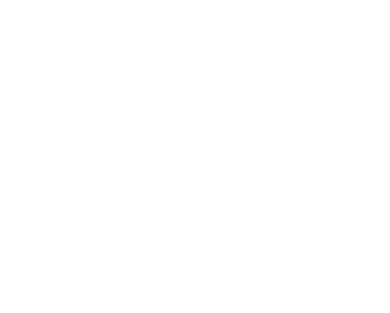
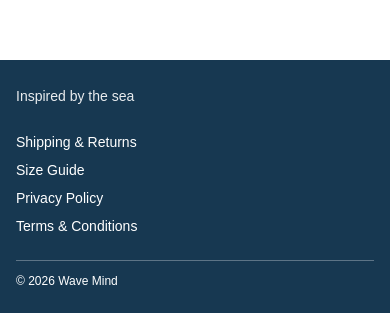
Before and after one commit to kristyna-jiravova/wave-mind, a Next.js app: page / in a window 390 px wide. Shown: the part 1928-2241 px from the top of the page. Before the commit the page ends 1988 px from the top, so only its background shows below. Built offline with nearby package versions, Linux system fonts and the light colour scheme.

Commit message:
Create responsive footer (#31)
* Create responsive footer

* Removed commented-out Instagram icon

---------

Co-authored-by: Tynaji29 <kristyna.jiravova@sezbam.cz>

```diff
--- a/i18n/local/en.json
+++ b/i18n/local/en.json
@@ -25,5 +25,13 @@
   },
   "logo": {
     "alt": "WAVE MIND homepage"
+  },
+  "footer": {
+    "shipping": "Shipping & Returns",
+    "sizeGuide": "Size Guide",
+    "privacyPolicy": "Privacy Policy",
+    "termsAndConditions": "Terms & Conditions",
+    "motto": "Inspired by the sea",
+    "copyright": "© 2026 Wave Mind"
   }
 }
--- a/src/app/layout.tsx
+++ b/src/app/layout.tsx
@@ -4,6 +4,7 @@
 import "./globals.css";
 import { Providers } from "@/trpc/providers";
 import { Header } from "@/components/Header";
+import { Footer } from "@/components/Footer";
 
 const geistSans = Geist({
   variable: "--font-geist-sans",
@@ -23,10 +24,11 @@
 export const RootLayout = ({ children }: LayoutProps<"/">) => {
   return (
     <html lang="en" className={`${geistSans.variable} ${geistMono.variable} h-full antialiased`}>
-      <body className="min-h-full flex flex-col">
+      <body className="flex min-h-full flex-col">
         <Providers>
           <Header />
-          {children}
+          <main className="flex-1">{children}</main>
+          <Footer />
         </Providers>
       </body>
     </html>
--- /dev/null
+++ b/src/components/Footer.tsx
@@ -0,0 +1,32 @@
+import Link from "next/link";
+
+import en from "../../i18n/local/en.json";
+
+export const Footer = () => {
+  return (
+    <footer className="bg-navy w-full px-4 py-6 text-white">
+      <div className="mx-auto w-full max-w-4xl">
+        <div className="flex flex-col gap-6 md:flex-row md:justify-between md:px-16">
+          <div className="text-sm">
+            <p className="max-w-220px text-sm leading-6 text-white/90">{en.footer.motto}</p>
+          </div>
+
+          <nav
+            aria-label="Footer information"
+            className="grid grid-cols-1 gap-x-12 gap-y-2 text-sm sm:grid-cols-2"
+          >
+            <Link href="/shipping">{en.footer.shipping}</Link>
+            <Link href="/size-guide">{en.footer.sizeGuide}</Link>
+            <Link href="/privacy-policy">{en.footer.privacyPolicy}</Link>
+            <Link href="/terms">{en.footer.termsAndConditions}</Link>
+          </nav>
+        </div>
+
+        <div className="mx-auto mt-6 w-full max-w-5xl">
+          <hr className="border-white/30" />
+          <p className="pt-3 text-xs">{en.footer.copyright}</p>
+        </div>
+      </div>
+    </footer>
+  );
+};
```
